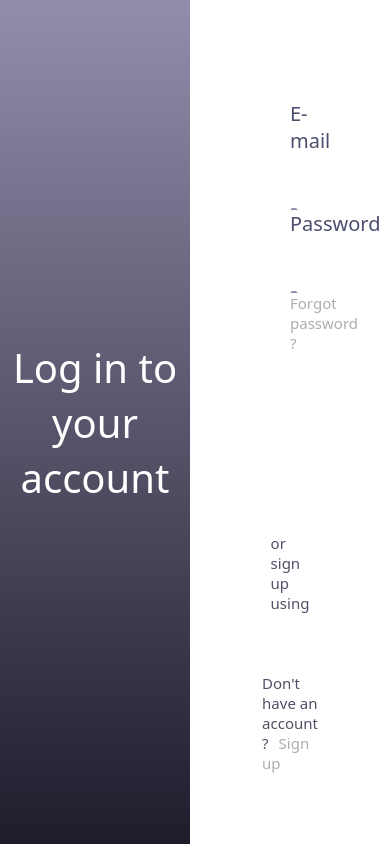
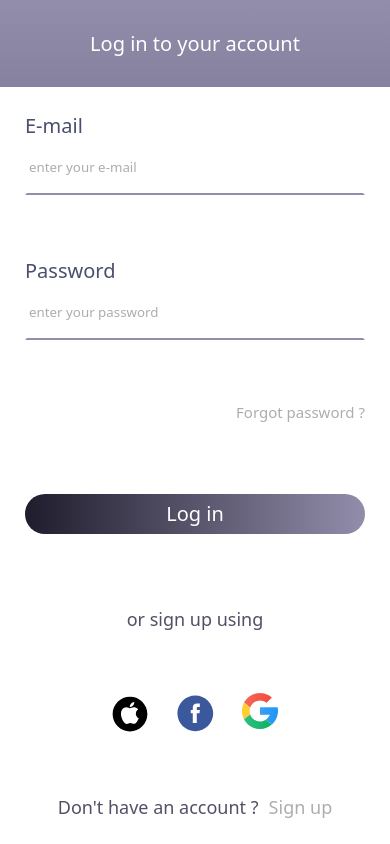
Before and after one commit to jundesu/video_website, a Next.js app: page /Login in a window 390 px wide. Built offline with nearby package versions, Linux system fonts and the light colour scheme.

Commit message:
add responsive design to login

```diff
--- a/components/Layout.js
+++ b/components/Layout.js
@@ -10,7 +10,6 @@ const GridLayout = styled.ul`
   display: grid;
   grid-template-columns: repeat(4, 18vw);
   justify-content: space-between;
-
   overflow-y: scroll;
 `;
 
--- a/pages/Login.js
+++ b/pages/Login.js
@@ -6,20 +6,37 @@ import FacebookImg from "../svgs/facebook_icon.svg";
 import GoogleImg from "../svgs/google_icon.svg";
 
 
-
 const LoginPage = styled.main`
   display: flex;
+  flex-direction: row;
   width: 100%;
-  height:100%;
+  height: 100%;
   background: linear-gradient(to bottom,#928DAB, #1F1C2C);
 
   p {
     width: 50%;
     margin: auto;
+    padding: 30px;
     color: white;
     font-size: 4rem;
     text-align: center;
+    font-weight: 100;
   }
+
+  @media(max-width: 800px) {
+    flex-direction: column;
+    p {
+      width: 100%;
+    }
+  }
+
+  @media(max-width: 500px) {
+    flex-direction: column;
+    p {
+      font-size: 2rem;
+    }
+  }
+
 `;
 
 const Form = styled.form`
@@ -28,8 +45,21 @@ const Form = styled.form`
   justify-content: space-between;
   align-items: center;
   width: 50%;
+  height: 100%;
   background-color: #ffffff;
   padding: 100px 100px;
+
+  @media(max-width: 1200px) {
+    padding: 50px 50px;
+  }
+
+  @media(max-width: 800px) {
+    width: 100%;
+  }
+
+  @media(max-width: 500px) {
+    padding: 25px 25px;
+  }
 `;
 
 const Label = styled.label`
@@ -101,10 +131,17 @@ const Submit = styled.button`
   &:hover {
     background-position: left;
   }
+
+  @media(max-width: 500px) {
+    font-size: 2rem;
+    line-height: 4rem;
+    margin: 10px 0;
+  }
+
 `;
 const SignUpText = styled.span`
   color: #534f66;
-  font-size: 1.5rem;
+  font-size: 1.8rem;
 `;
 
 
@@ -112,6 +149,14 @@ const ThirdParty = styled.section`
   display: flex;
   justify-content: space-between;
   width: 50%;
+
+  @media(max-width: 1200px) {
+    width: 70%;
+  }
+  @media(max-width: 800px) {
+    width: 50%;
+  }
+
 `;
 
 const Social = styled.button`
@@ -121,6 +166,11 @@ const Social = styled.button`
   border-radius: 50%;
   border: none;
   padding: 0;
+
+  @media(max-width: 500px) {
+    width: 40px;
+    height: 40px;
+  }
 `;
 
 const AppleIcon = styled(AppleImg)`
```
